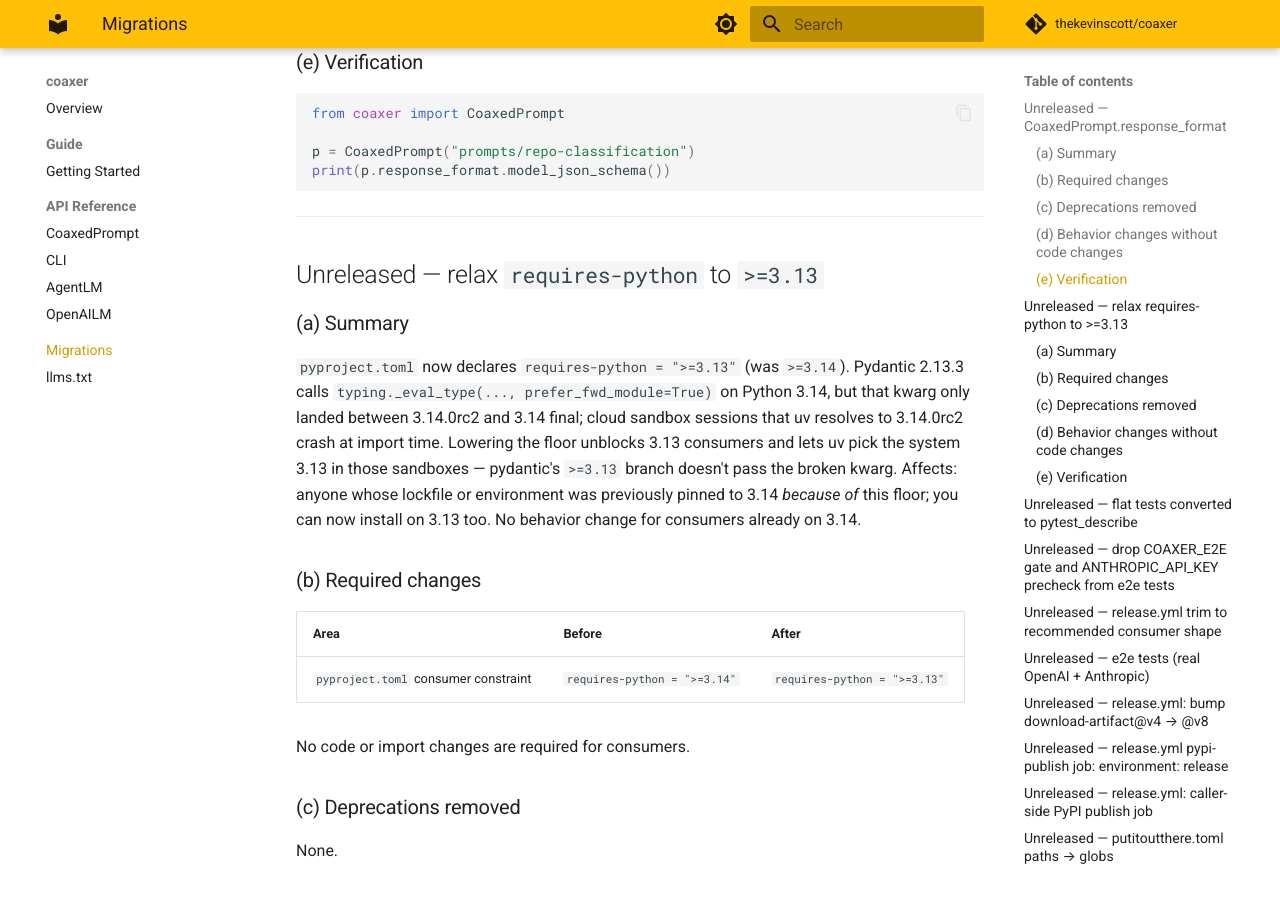
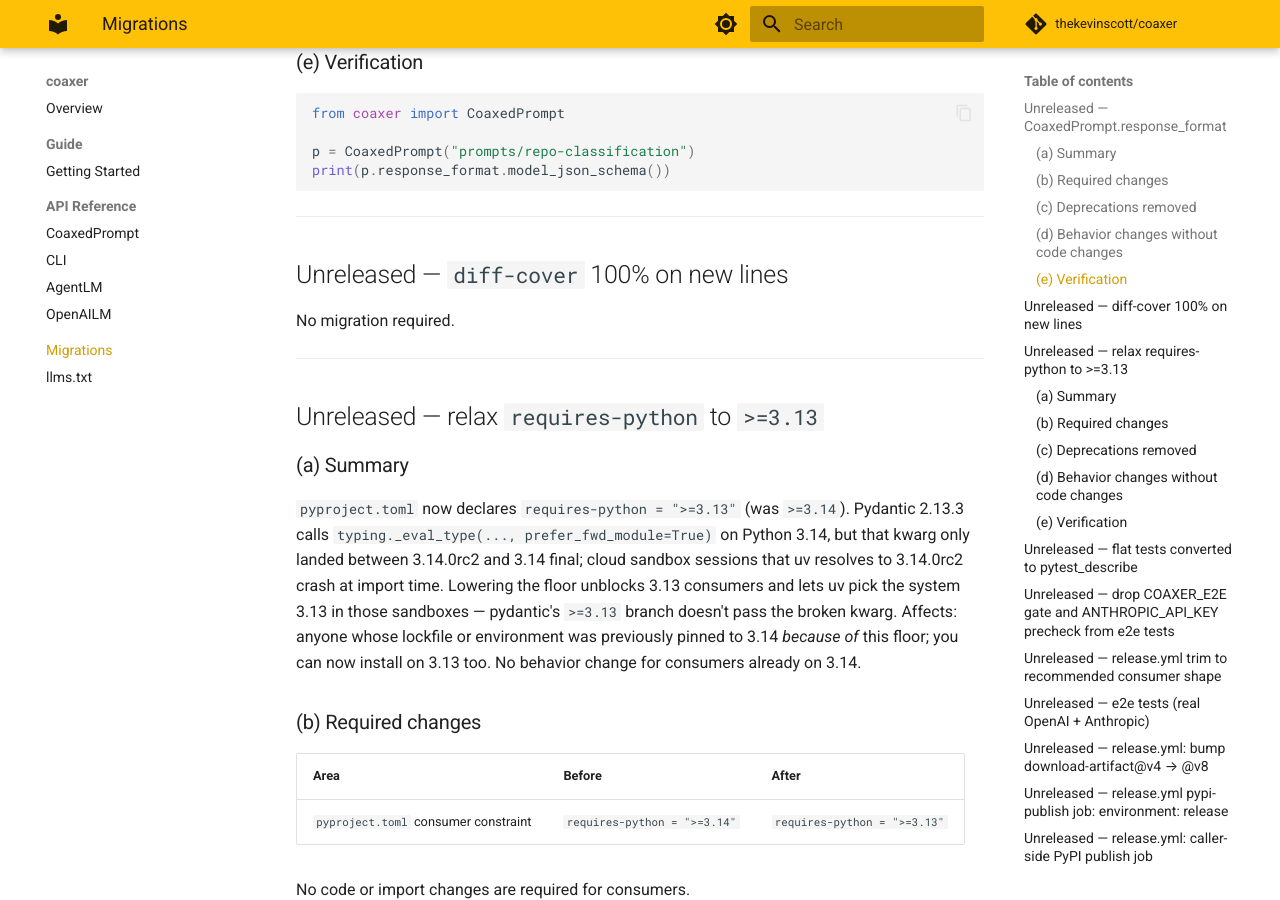
Before and after one commit to thekevinscott/coaxer, an MkDocs documentation site: the page built from docs/migrations.md, in a window 1280 px wide and 900 px high, scrolled down 1437 px. Built offline with MkDocs 1.6.1 and Material for MkDocs 9.7.7, drawn with Linux system fonts in a browser that asks for light colours; comment, search, counter and statistics services are not loaded.

Commit message:
chore(ci): enforce 100% coverage on new diff lines via diff-cover (#67)
Adds a `diff-cover` CI gate so any line added in a PR (vs. the base
branch) must be exercised by a test, or the `Test` job fails. Existing
untested code is grandfathered — bumping the project-wide `fail_under`
floor is tracked separately in #66.

- pyproject.toml: add diff-cover>=9.0 to dev deps.
- justfile: new `just diff-cover` recipe.
- .github/workflows/test.yml: fetch-depth: 0 + new "Enforce 100%
  coverage on changed lines" step (pull_request only).
- AGENTS.md: new Coverage policy section under Testing — 100% on new
  lines, opportunistic on existing, `pragma: no cover` requires an
  inline reason.
- .gitignore: ignore coverage.xml.

RED/GREEN verified on CI: run 25227989875 failed `test (3.13)` on the
new step (uncovered probe); run 25228041478 went green after the probe
was reverted.

Closes #65.

release: patch

````diff
--- a/MIGRATIONS.md
+++ b/MIGRATIONS.md
@@ -59,6 +59,12 @@
 p = CoaxedPrompt("prompts/repo-classification")
 print(p.response_format.model_json_schema())
 ```
+
+---
+
+## Unreleased — `diff-cover` 100% on new lines
+
+No migration required.
 
 ---
 
--- a/pyproject.toml
+++ b/pyproject.toml
@@ -26,6 +26,7 @@
     "pytest-watcher>=0.4",
     "pre-commit>=4.0",
     "ty>=0.0.1a7,<0.0.25",
+    "diff-cover>=9.0",
 ]
 
 [project.scripts]
````
Also changed, not shown: AGENTS.md (+15 -0 lines), CHANGELOG.md (+3 -0 lines), 4 other files.
